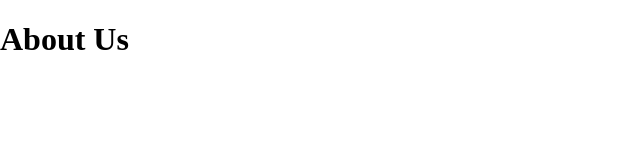
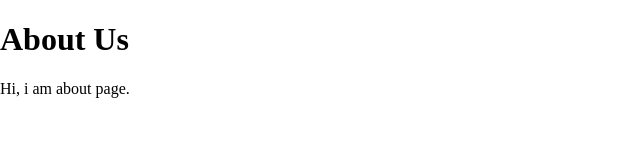
Before and after one commit to Tahsin005/learning-git, a plain HTML site: page about.html in a window 1280 px wide. Shown: the whole page, without its empty margins (0-640 px from the left). Drawn offline with Linux system fonts and the light colour scheme.

Commit message:
Added intro paragraph

```diff
--- a/about.html
+++ b/about.html
@@ -8,5 +8,6 @@
 </head>
 <body>
     <h1>About Us</h1>
+    <p>Hi, i am about page.</p>
 </body>
 </html>
```
